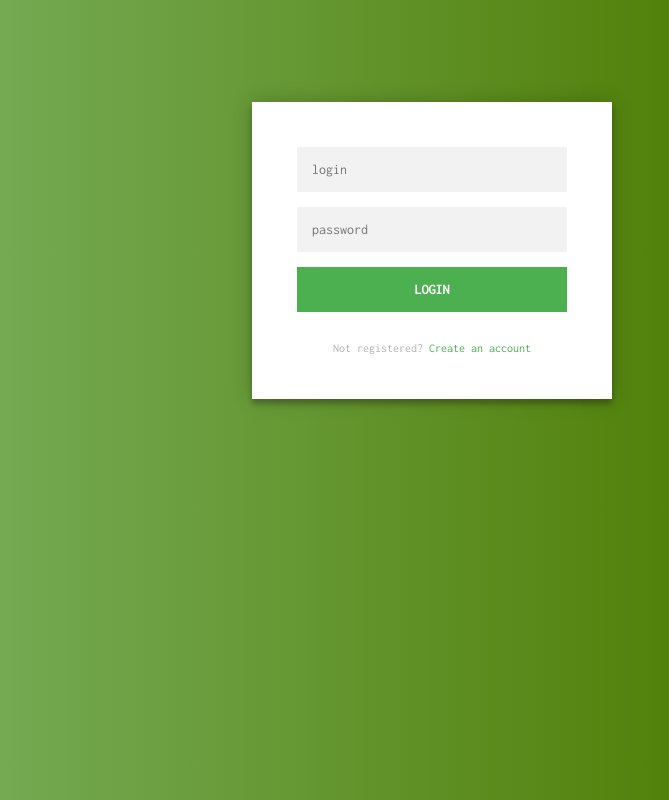
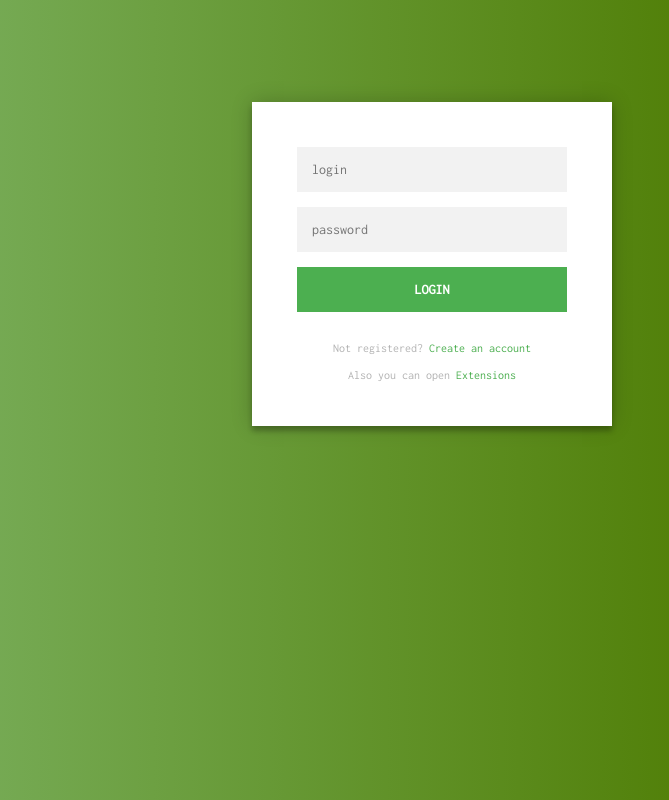
Before and after one commit to imperzer0/filestorage, a plain HTML site: page resources/index.html in a window 1280 px wide. Shown: the whole page, without its empty margins (208-877 px from the left). Drawn offline with nearby package versions, Linux system fonts and the light colour scheme.

Commit message:
added extensions index page added link in index.html to extensions index page

```diff
--- a/resources/index.html
+++ b/resources/index.html
@@ -148,6 +148,7 @@
             <input type="submit" value="login"/>
             <p class="message">Not registered? <a href='#'>Create an account</a></p>
         </form>
+        <p class="message">Also you can open <a href="/extension/index//">Extensions</a></p>
     </div>
 </div>
 </body>
```
Also changed, not shown: 2 other files.
